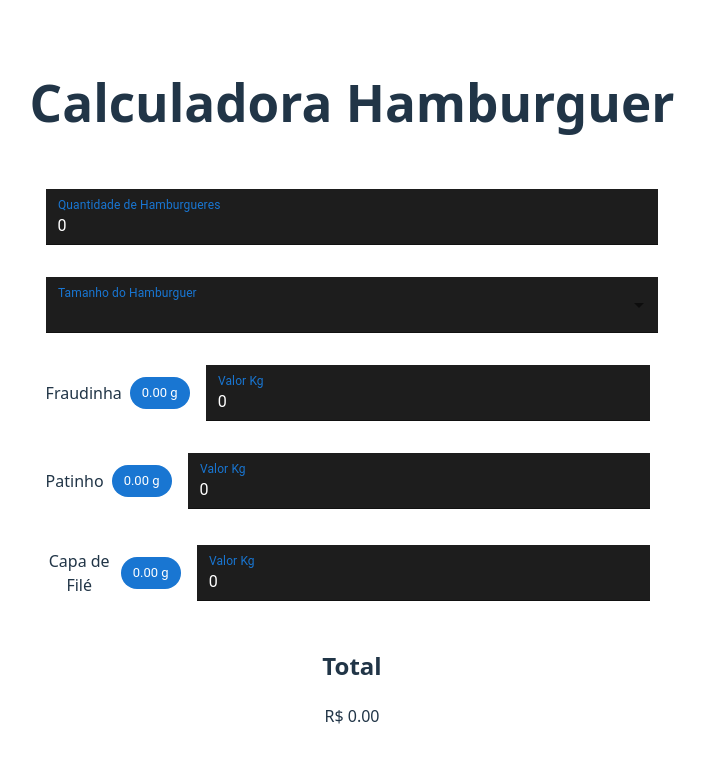
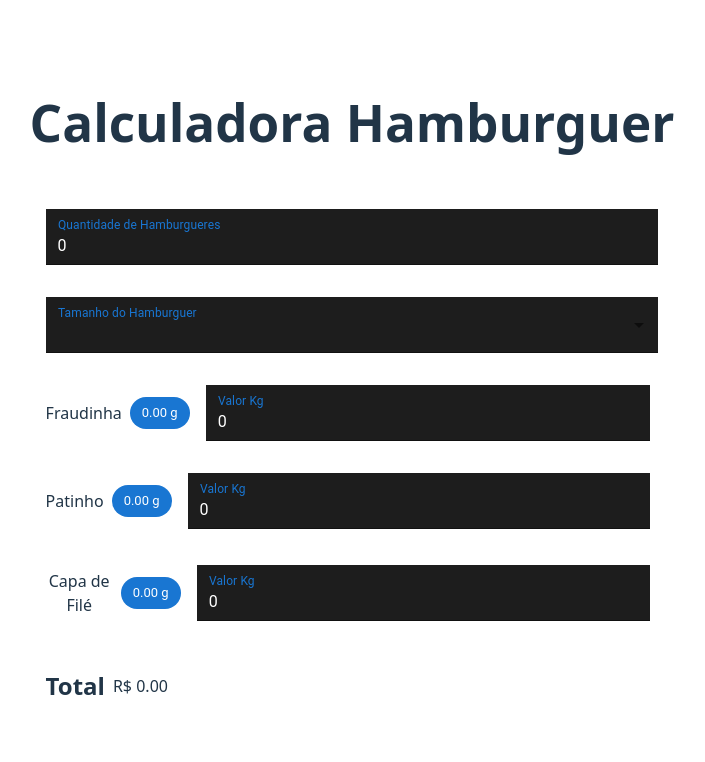
Before and after one commit to Gmicheletti/calculator_burguer, a React (Vite) app: page / in a window 1280 px wide. Shown: the top 762 px of the page, without its empty margins (288-993 px from the left). Built offline with nearby package versions, Linux system fonts and the light colour scheme.

Commit message:
first commit

```diff
--- a/src/App.css
+++ b/src/App.css
@@ -18,3 +18,11 @@
   gap: 0.5rem;
   width: 100%;
 }
+
+.total{
+  display: flex;
+  flex-direction: row;
+  align-items: center;
+  gap: 0.5rem;
+  width: 100%;
+}
```
